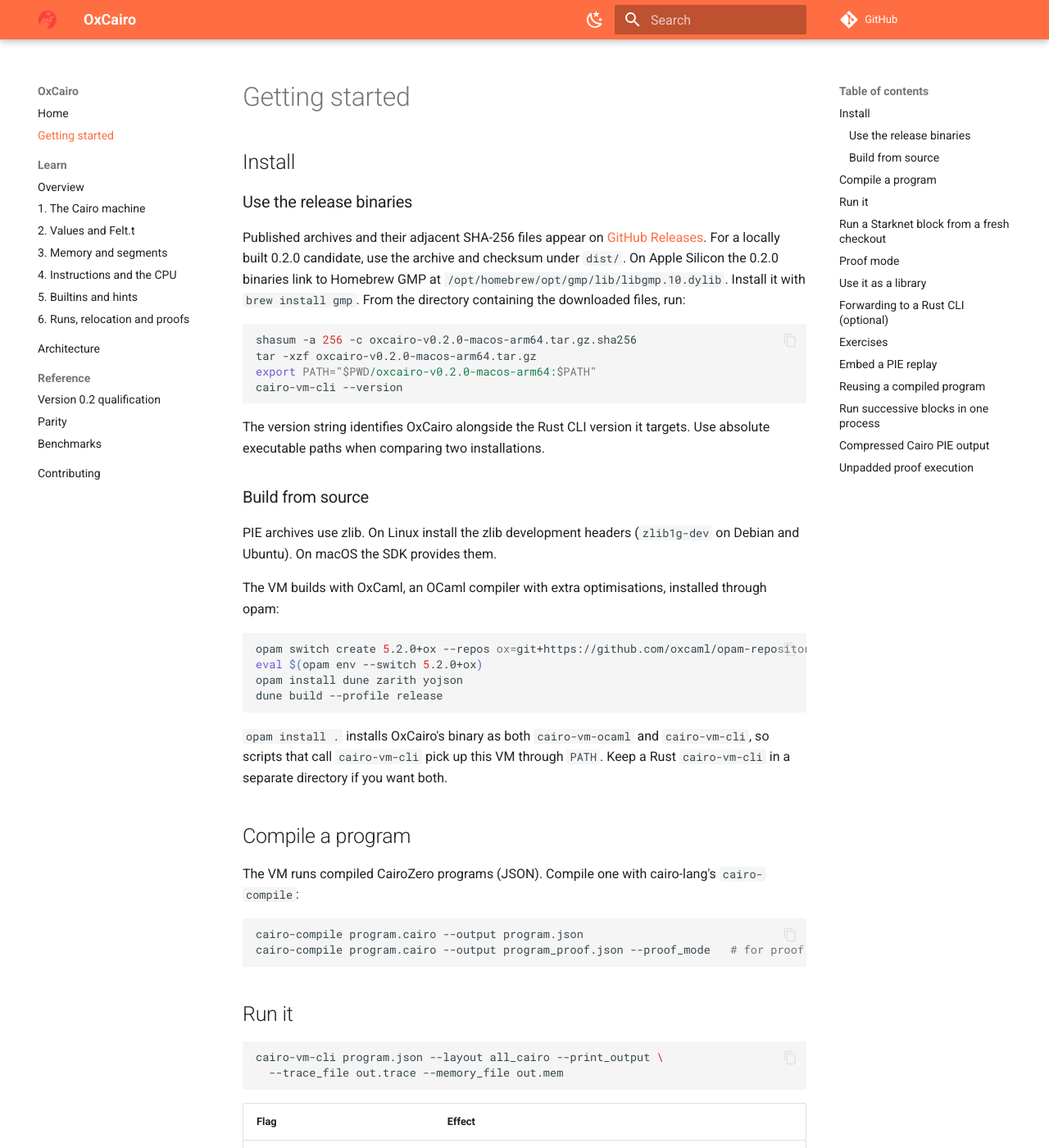
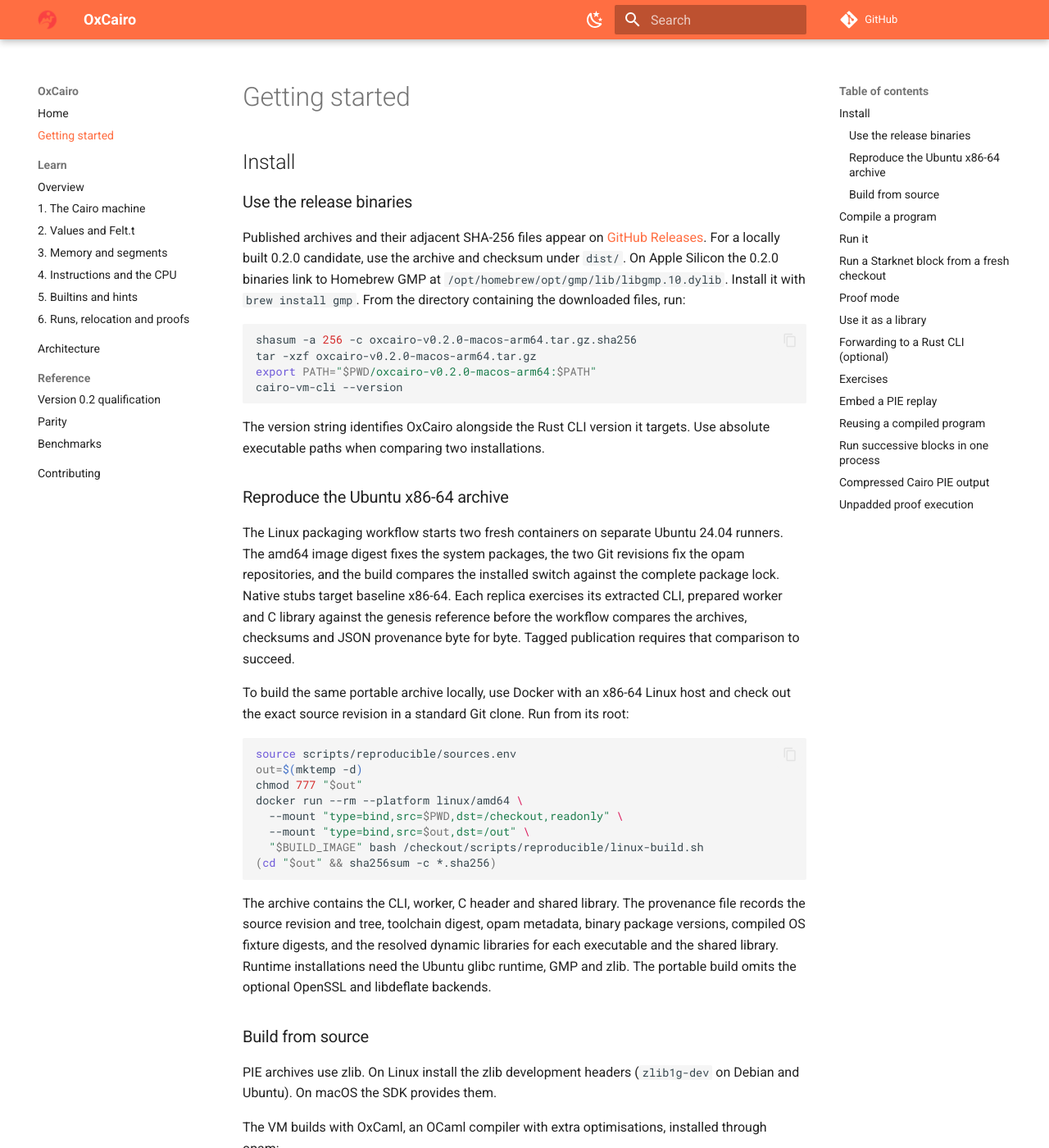
Before and after one commit to teddyjfpender/cairo-vm-ocaml, an MkDocs documentation site: the page built from docs/getting-started.md, in a window 1280 px wide and 1400 px high. Shown: the whole window at 82% size. Built offline with MkDocs 1.6.1 and Material for MkDocs 9.7.7, drawn with Linux system fonts in a browser that asks for light colours; comment, search, counter and statistics services are not loaded.

Commit message:
Gate tagged Linux publication on portable x86-64 replicas and provenance

````diff
--- a/docs/getting-started.md
+++ b/docs/getting-started.md
@@ -20,6 +20,25 @@ cairo-vm-cli --version
 
 The version string identifies OxCairo alongside the Rust CLI version it targets.
 Use absolute executable paths when comparing two installations.
+
+### Reproduce the Ubuntu x86-64 archive
+
+The Linux packaging workflow starts two fresh containers on separate Ubuntu 24.04 runners. The amd64 image digest fixes the system packages, the two Git revisions fix the opam repositories, and the build compares the installed switch against the complete package lock. Native stubs target baseline x86-64. Each replica exercises its extracted CLI, prepared worker and C library against the genesis reference before the workflow compares the archives, checksums and JSON provenance byte for byte. Tagged publication requires that comparison to succeed.
+
+To build the same portable archive locally, use Docker with an x86-64 Linux host and check out the exact source revision in a standard Git clone. Run from its root:
+
+```sh
+source scripts/reproducible/sources.env
+out=$(mktemp -d)
+chmod 777 "$out"
+docker run --rm --platform linux/amd64 \
+  --mount "type=bind,src=$PWD,dst=/checkout,readonly" \
+  --mount "type=bind,src=$out,dst=/out" \
+  "$BUILD_IMAGE" bash /checkout/scripts/reproducible/linux-build.sh
+(cd "$out" && sha256sum -c *.sha256)
+```
+
+The archive contains the CLI, worker, C header and shared library. The provenance file records the source revision and tree, toolchain digest, opam metadata, binary package versions, compiled OS fixture digests, and the resolved dynamic libraries for each executable and the shared library. Runtime installations need the Ubuntu glibc runtime, GMP and zlib. The portable build omits the optional OpenSSL and libdeflate backends.
 
 ### Build from source
 
````
Also changed, not shown: 6 other files.
